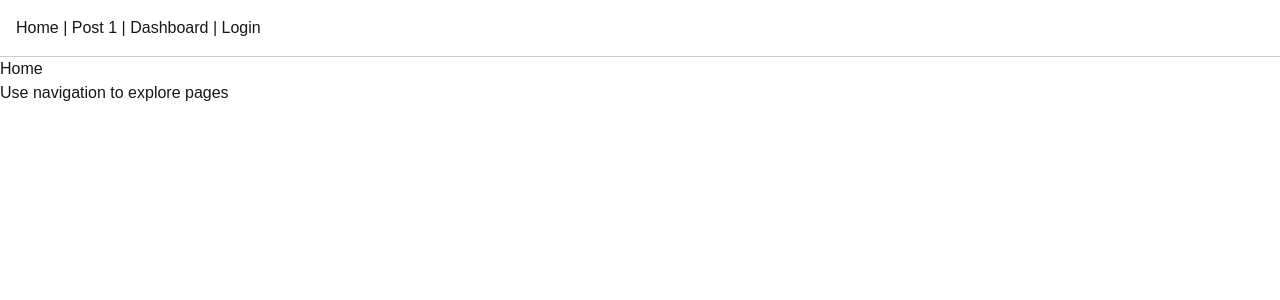
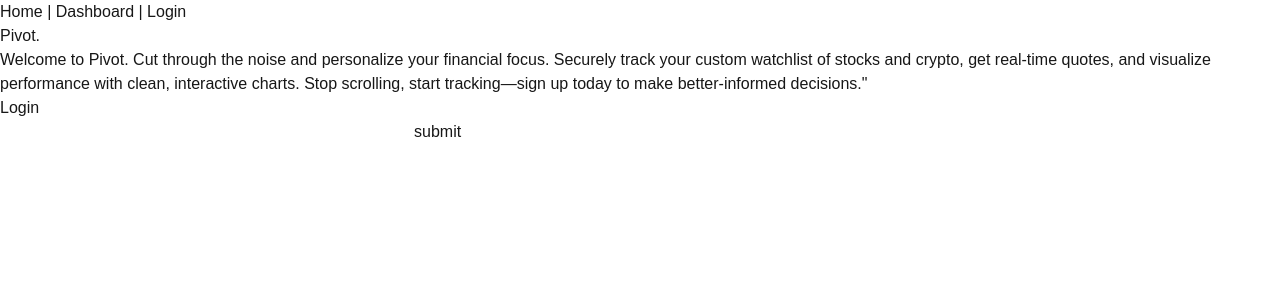
Before and after one commit to w1iii/Pivot, a Next.js app: page / in a window 1280 px wide. Shown: the top 300 px of the page. Built offline with nearby package versions, Linux system fonts and the light colour scheme.

Commit message:
separated the navbar to a component. fixed login backend.

```diff
--- a/app/api/login/authController.ts
+++ b/app/api/login/authController.ts
@@ -1,6 +1,6 @@
 
-export async function checkLogin(username: string, password: string){
-    if(username === "admin" && password === "123"){
+export async function checkLogin(email: string, password: string){
+    if(email === "admin@email.com" && password === "123"){
         return { success: true};
     }
     return { success: false};
--- a/app/api/login/route.ts
+++ b/app/api/login/route.ts
@@ -3,13 +3,13 @@ import {checkLogin} from './authController';
 
 export async function POST(req: NextRequest){
     const body = await req.json();
-    const {username, password} = body;
+    const {email, password} = body;
 
-    const result = await checkLogin(username,password)
+    const result = await checkLogin(email,password)
 
     if(result.success){
         const response = NextResponse.json({ message: "Logged in"})
-        response.cookies.set('user', username, { httpOnly: true} );
+        response.cookies.set('user', email, { httpOnly: true} );
         return response;
     }
 
--- /dev/null
+++ b/app/components/Navbar.tsx
@@ -0,0 +1,13 @@
+
+// app/components/Navbar.tsx
+import Link from "next/link";
+
+export default function Navbar() {
+  return (
+    <nav >
+      <Link href="/">Home</Link> |{" "}
+      <Link href="/dashboard">Dashboard</Link> |{" "}
+      <Link href="/login">Login</Link>
+    </nav>
+  );
+}
--- a/app/layout.tsx
+++ b/app/layout.tsx
@@ -2,6 +2,7 @@ import type { Metadata } from "next";
 import { Geist, Geist_Mono } from "next/font/google";
 import "./globals.css";
 import Link from "next/link";
+import Navbar from './components/Navbar'
 
 const geistSans = Geist({
   variable: "--font-geist-sans",
@@ -28,14 +29,7 @@ export default function RootLayout({
       <body
         className={`${geistSans.variable} ${geistMono.variable} antialiased`}
       >
-        <header style={{ padding: "1rem", borderBottom: "1px solid #ccc" }}>
-          <nav>
-            <Link href="/">Home</Link> |{" "}
-            <Link href="/posts/1">Post 1</Link> |{" "}
-            <Link href="/dashboard">Dashboard</Link> |{" "}
-            <Link href="/login">Login</Link>
-          </nav>
-        </header>
+        <Navbar />
         {children}
       </body>
     </html>
--- a/app/login/page.tsx
+++ /dev/null
@@ -1,52 +0,0 @@
-"use client"
-
-import {useState} from 'react';
-import {useRouter} from 'next/navigation';
-
-export default function Login(){
-  const [username, setUsername] = useState('')
-  const [password, setPassword] = useState('')
-  const [error, setError] = useState('')
-  const router = useRouter()
-
-  const handleLogin =  async() => {
-    console.log(username)
-    const res = await fetch("/api/login", {
-      method: 'POST',
-      headers: { "Content-Type": "application/json" },
-      body: JSON.stringify({ username, password}),
-    })
-    const data = await res.json();
-    console.log(data)
-
-    if(res.ok){
-      router.push('/dashboard')
-    }else {
-      setError(data.message)
-    }
-
-
-  }
-
-  return(
-    <div>
-      <h1>Login</h1>
-      <input
-        type="text"
-        placeholder="Username"
-        value={username}
-        onChange={(e) => setUsername(e.target.value)}
-      />
-      <input
-        type="password"
-        placeholder="Password"
-        value={password}
-        onChange={(e) => setPassword(e.target.value)}
-      />
-      <button onClick={handleLogin} style={{ marginLeft: "0.5rem" }}>
-        Login
-      </button>
-      {error && <p> {error} </p>}
-    </div>
-  )
-}
--- a/app/page.tsx
+++ b/app/page.tsx
@@ -1,8 +1,52 @@
+"use client"
+
+import { useState } from 'react'
+import { useRouter } from 'next/navigation'
+
 export default function Home() {
+  const [email, setEmail] = useState('')
+  const [password, setPassword] = useState('')
+  const [error, setError] = useState('')
+
+  const router = useRouter()
+
+  const handleSubmit = async(e: React.FormEvent<HTMLFormElement>) =>{
+    e.preventDefault()
+
+    const res = await fetch('/api/login', {
+      method: "POST",
+      headers: { "Content-Type": "application/json", },
+      body: JSON.stringify({ email: email, password: password})
+    })
+
+    if(res.ok){
+      console.log("Login success")
+      router.push('/dashboard')
+      // const data = await res.json()
+    }else{
+      const data = await res.json()
+      setError(data.message)
+      console.error(data.message)
+    }
+  }
   return (
     <>
-      <h1>Home</h1>
-      <p>Use navigation to explore pages </p>
+      <div className="left-section">
+        <h1>Pivot.</h1>
+        <p> Welcome to Pivot. Cut through the noise and personalize your financial focus. Securely track your custom watchlist of stocks and crypto, get real-time quotes, and visualize performance with clean, interactive charts. Stop scrolling, start tracking—sign up today to make better-informed decisions."</p>
+      </div>
+      <div className="right-section">
+        <div className="login-container">
+          <h2> Login </h2>
+          {error && <p> {error} </p>}
+          <form onSubmit={handleSubmit}>
+            <input type="text" name="email" value={email} placeholder={email} onChange={(e) => setEmail(e.target.value)}/>
+            <input type="password" name="password"  value={password} placeholder={password} onChange={(e) => setPassword(e.target.value)}/>
+            <button type="submit"> submit </button>
+          </form>
+        </div>
+      </div>
+
     </>
   );
 }
```
